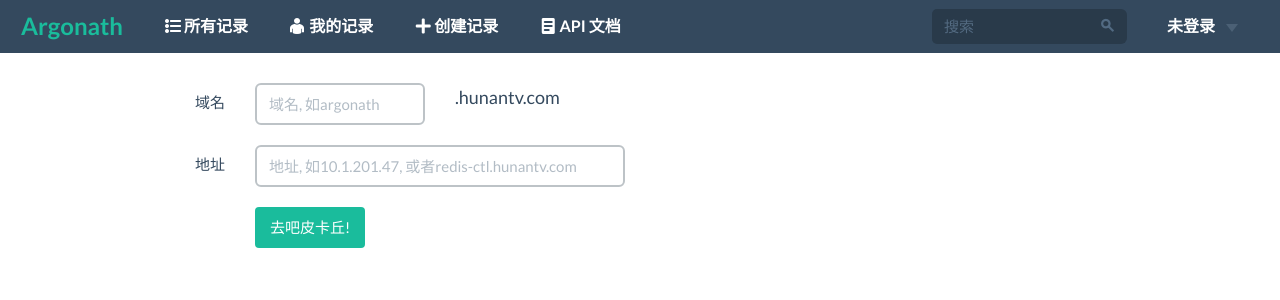
After one commit to tonicmuroq/argonath, a Flask app: template argonath/templates/admin_record.html in a window 1280 px wide. The commit adds this page. Shown: the top 300 px of the page. Run offline with Flask 2, Linux system fonts and the light colour scheme; the template is opened without the code that fills it, so the values that code supplies are empty; some libraries are stand-ins or nearby versions.

Commit message:
增加admin权限的域名添加“xxx.hunantv.com”

```diff
--- a/argonath/templates/admin.html
+++ b/argonath/templates/admin.html
@@ -2,6 +2,7 @@
 {% import "/utils.html" as utils %}
 
 {% block main %}
+<a href={{url_for('admin.create_record')}} class = "btn btn-large btn-primary">创建admin域名</a>
 <table class="table table-striped">
   <thead>
     <tr>
@@ -17,5 +18,4 @@
       </tr>
     {% endfor %}
   </tbody>
-
-{% endblock %}
+{%endblock%}
--- /dev/null
+++ b/argonath/templates/admin_record.html
@@ -0,0 +1,38 @@
+{% extends "/base.html" %}
+{% import "/utils.html" as utils %}
+
+{% block main %}
+  <form class="form-horizontal" method="post" action="{{url_for('admin.create_record')}}">
+    <div class="form-group">
+      <label class="col-sm-2 control-label">域名</label>
+      <div class="col-sm-2">
+        <input name="name" type="text" class="form-control" placeholder="域名, 如argonath">
+      </div>
+      <div class="col-sm-2">
+        <span>.hunantv.com</span>
+      </div>
+    </div>
+    <div class="form-group">
+      <label class="col-sm-2 control-label">地址</label>
+      <div class="col-sm-4">
+        <input name="host" type="text" class="form-control" placeholder="地址, 如10.1.201.47, 或者redis-ctl.hunantv.com">
+      </div>
+    </div>
+    {% with errors = get_flashed_messages(category_filter=['error'])%}
+      {% if errors %}
+        <div class="form-group">
+          {% for error in errors %}
+            <label class="text-danger col-sm-offset-2 col-sm-4">
+              <span class="fui-cross-circle"></span> {{error}}
+            </label>
+          {% endfor %}
+        </div>
+      {% endif %}
+    {% endwith %}
+    <div class="form-group">
+      <div class="col-sm-offset-2 col-sm-4">
+        <button type="submit" class="btn btn-primary">去吧皮卡丘!</button>
+      </div>
+    </div>
+  </form>
+{% endblock %}
```
Also changed, not shown: argonath/views/admin.py (+31 -2 lines).
